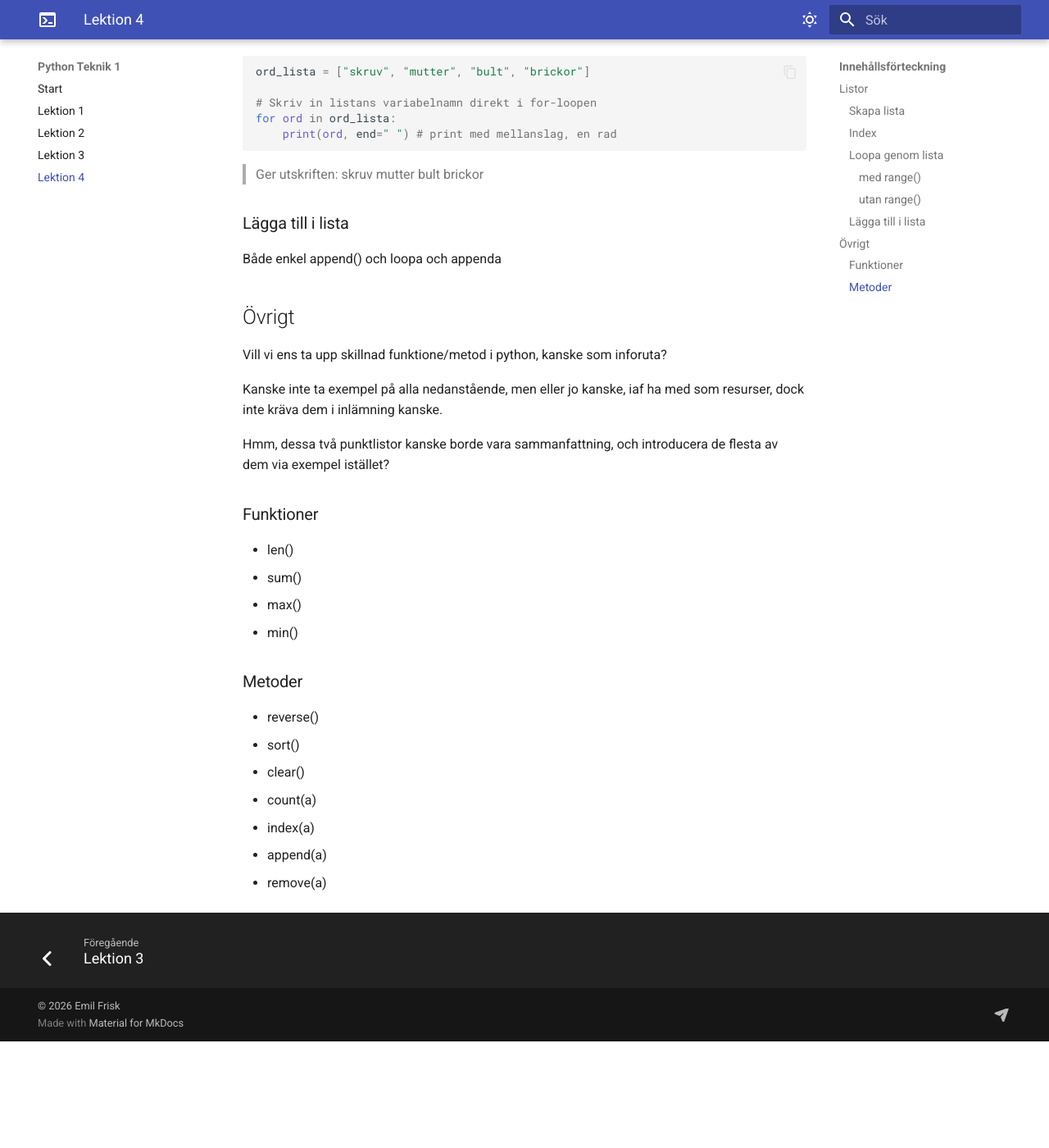
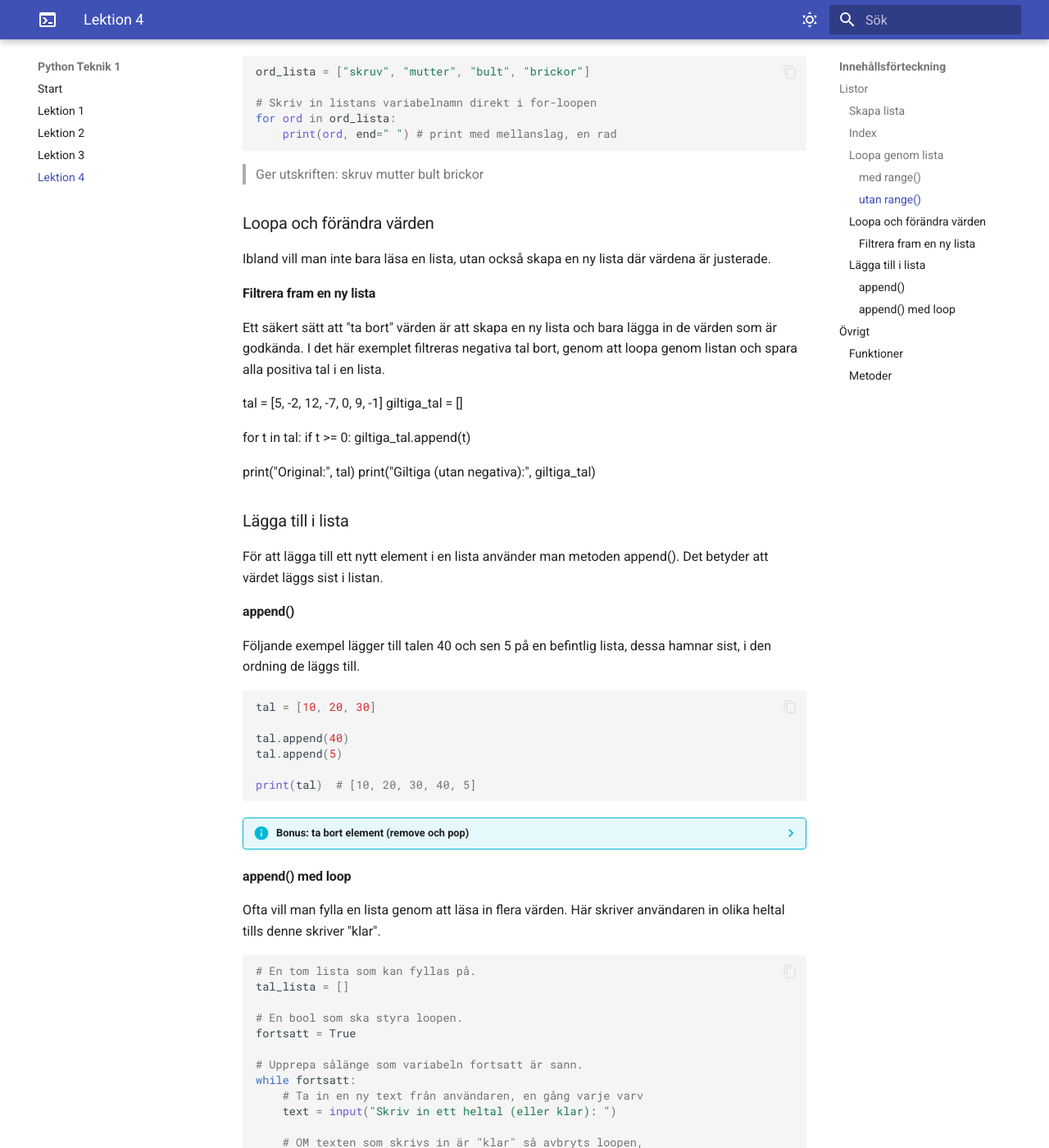
Before and after one commit to efk-tingsholm/python-teknik-1, an MkDocs documentation site: the page built from docs/content/lektion-4.md, in a window 1280 px wide and 1400 px high, scrolled down 2918 px. Shown: the whole window at 82% size. Built offline with MkDocs 1.6.1 and Material for MkDocs 9.7.7, drawn with Linux system fonts in a browser that asks for light colours; before the commit the page ends 4188 px from its top, so only the background shows below that; some of the changed text lies outside the part shown.

Commit message:
fortsatt med lek4

````diff
--- a/docs/content/lektion-4.md
+++ b/docs/content/lektion-4.md
@@ -128,8 +128,89 @@ for ord in ord_lista:
 ```
 > Ger utskriften: skruv mutter bult brickor
 
+
+### Loopa och förändra värden
+Ibland vill man inte bara läsa en lista, utan också skapa en ny lista där värdena är justerade.
+
+#### Filtrera fram en ny lista
+Ett säkert sätt att "ta bort" värden är att skapa en ny lista och bara lägga in de värden som är godkända.
+I det här exemplet filtreras negativa tal bort, genom att loopa genom listan och spara alla positiva tal i en lista.
+
+tal = [5, -2, 12, -7, 0, 9, -1]
+giltiga_tal = []
+
+for t in tal:
+    if t >= 0:
+        giltiga_tal.append(t)
+
+print("Original:", tal)
+print("Giltiga (utan negativa):", giltiga_tal)
+
+
+
 ### Lägga till i lista
-Både enkel append() och loopa och appenda
+För att lägga till ett nytt element i en lista använder man metoden append().
+Det betyder att värdet läggs sist i listan.
+
+#### append()
+Följande exempel lägger till talen 40 och sen 5 på en befintlig lista, dessa hamnar sist, i den ordning de läggs till.
+```py
+tal = [10, 20, 30]
+
+tal.append(40)
+tal.append(5)
+
+print(tal)  # [10, 20, 30, 40, 5]
+
+```
+
+??? info "Bonus: ta bort element (remove och pop)"
+    Det finns två vanliga sätt att ta bort element ur en lista:
+
+    - `remove(x)` tar bort **första förekomsten** av värdet `x`.
+    - `pop(index)` tar bort elementet på ett visst **index**.
+
+    ```py
+    tal = [10, 20, 30, 20, 40]
+
+    tal.remove(20)   # tar bort första 20
+    print(tal)       # [10, 30, 20, 40]
+
+    tal.pop(1)       # tar bort elementet på index 1
+    print(tal)       # [10, 20, 40]
+    ```
+
+
+#### append() med loop
+Ofta vill man fylla en lista genom att läsa in flera värden. Här skriver användaren in olika heltal tills denne skriver "klar".
+
+```py
+# En tom lista som kan fyllas på.
+tal_lista = []
+
+# En bool som ska styra loopen.
+fortsatt = True
+
+# Upprepa sålänge som variabeln fortsatt är sann.
+while fortsatt:
+    # Ta in en ny text från användaren, en gång varje varv
+    text = input("Skriv in ett heltal (eller klar): ")
+
+    # OM texten som skrivs in är "klar" så avbryts loopen,
+    # annars lägger vi till ordet på listan
+    if text == "klar":
+        fortsatt = False
+    else:
+        # int() används för att konvertera till heltal
+        tal_lista.append(int(text))
+
+# Efter loopen är färdig, skriv ut hela listan med ord
+print("Du matade in:", tal_lista)
+
+```
+> Om du vill kontrollera hur många tal användaren matade in kan du använda len(ord_lista).
+
+
 
 ## Övrigt
 Vill vi ens ta upp skillnad funktione/metod i python, kanske som inforuta?
````
Also changed, not shown: docs/content/lektion-3.md (+1 -1 lines).
